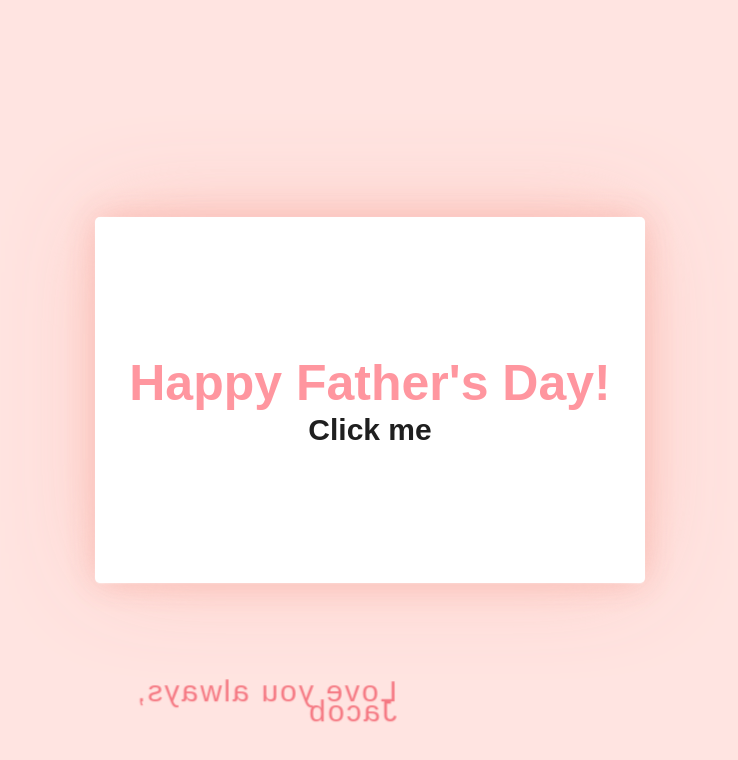
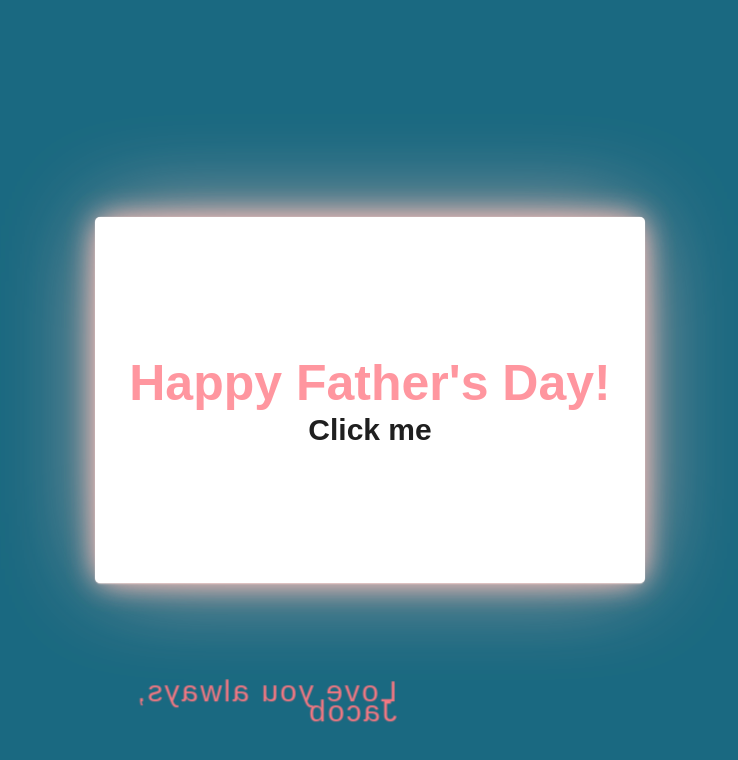
Before and after one commit to jacobburt01/FathersDay, a plain HTML site: page index.html in a window 1280 px wide. Shown: the whole page, without its empty margins (270-1008 px from the left). Drawn offline with nearby package versions, Linux system fonts and the light colour scheme; a web font is replaced by a local one.

Commit message:
Update style.css

```diff
--- a/style.css
+++ b/style.css
@@ -6,7 +6,7 @@ body, html {
 
 body {
   margin: 0;
-  background-color: mistyrose;
+  background-color: rgb(26, 105, 129);
   position: relative;
   perspective: 800px;
   overflow: hidden;
```
